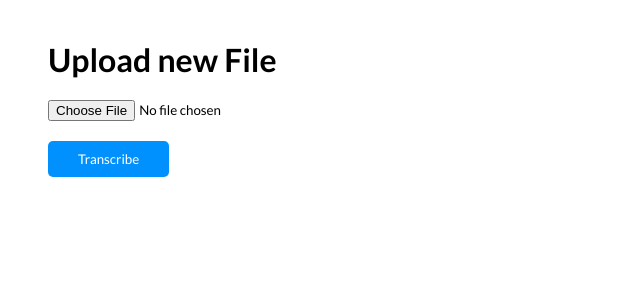
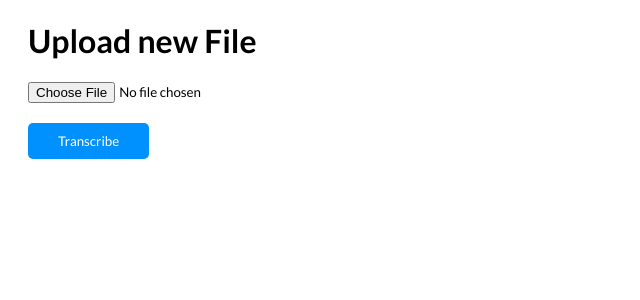
Before and after one commit to shrishti-c/Voice-recognition, a Flask app: page / in a window 1280 px wide. Shown: the top 300 px of the page, without its empty margins (0-640 px from the left). Run offline with Flask 2, Linux system fonts and the light colour scheme.

Commit message:
Update index.css

```diff
--- a/static/styles/index.css
+++ b/static/styles/index.css
@@ -3,7 +3,7 @@ h1, p, input {
 }
 
 #speechContainer {
-    margin: 40px;
+    margin: 20px;
 }
 
 #submitButton {
```
